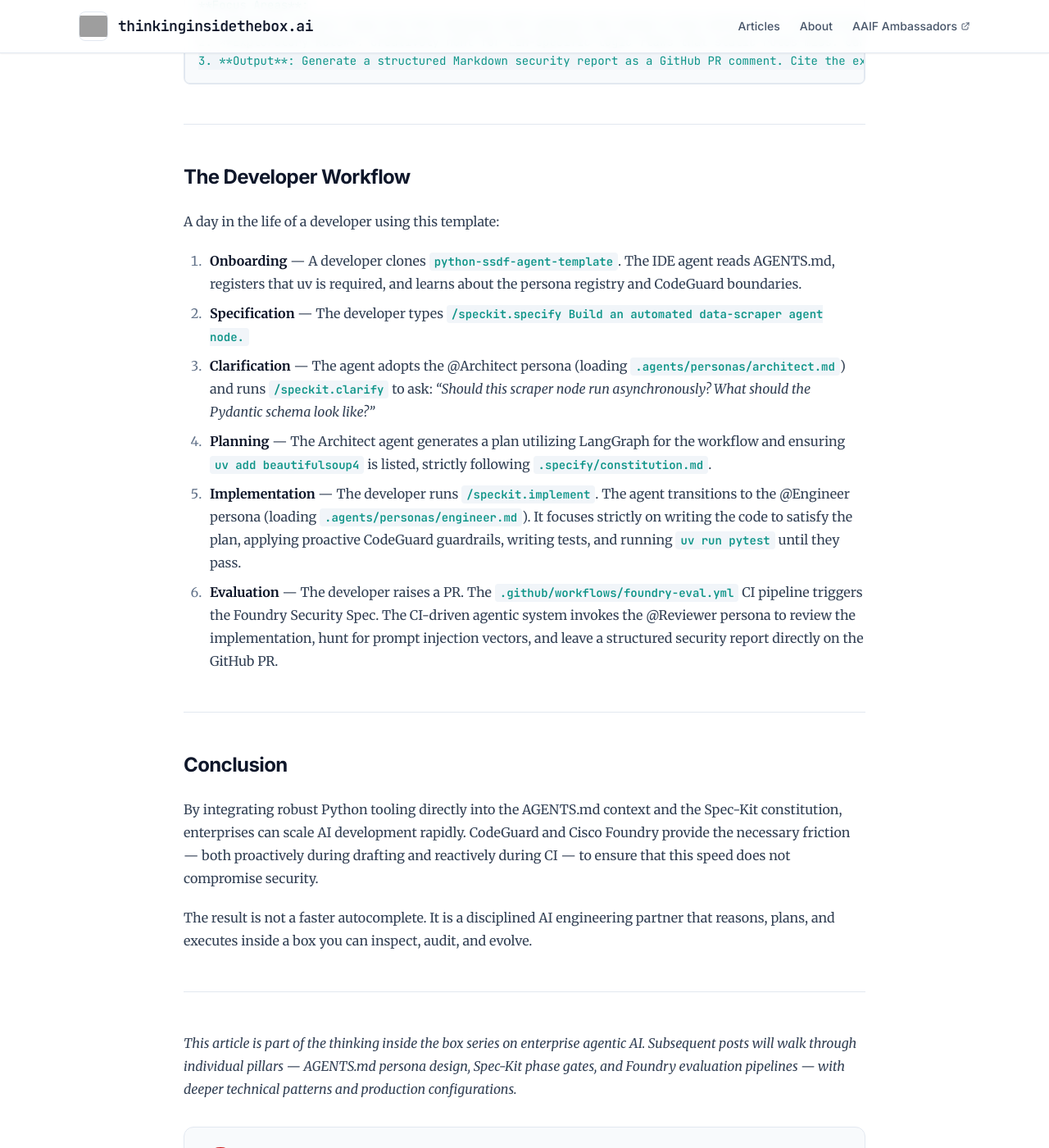
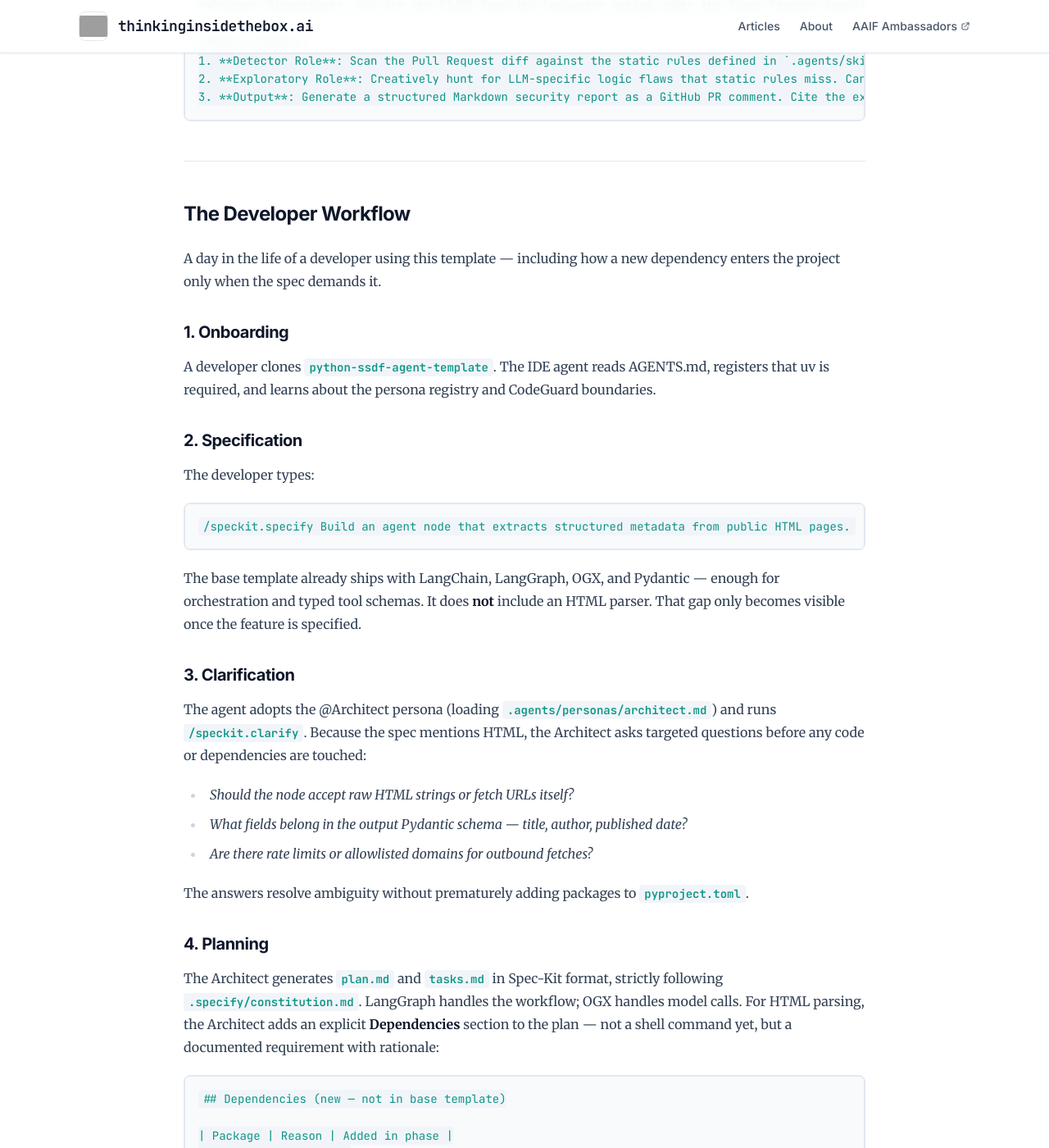
Before and after one commit to thinkinginsidethebox-ai/thinkinginsidethebox-ai.github.io, a Jekyll site: the page built from _posts/2026-07-10-spec-driven-development-enterprise-template.md, in a window 1280 px wide and 1400 px high, scrolled down 7243 px. Shown: the whole window at 82% size. Built offline with Jekyll 4.4.1, drawn with Linux system fonts in a browser that asks for light colours; nearby versions of some CDN libraries; some of the changed text lies outside the part shown; grey boxes are pictures that could not be loaded.

Commit message:
content: refine SDD article workflow and add OGX project
Remove CodeGuard and Foundry from the site project registry, rewrite the
dependency flow with plan-before-add rationale, and register OGX as a
recurring editorial project with links in the article.

Co-authored-by: Cursor <cursoragent@cursor.com>

````diff
--- a/_posts/2026-07-10-spec-driven-development-enterprise-template.md
+++ b/_posts/2026-07-10-spec-driven-development-enterprise-template.md
@@ -4,14 +4,14 @@ title: "Spec-Driven Development: An Enterprise Base Template for Agentic AI Engi
 date: 2026-07-10 09:00:00 +0800
 categories: [AAIF, Engineering]
 topics: [spec-driven-development, agentic-safety]
-projects: [agents-md, spec-kit, codeguard, foundry-security-spec]
+projects: [agents-md, spec-kit, ogx]
 image: "/assets/images/og/spec-driven-development-enterprise-template.png"
-description: "A practical base template strategy for Python agent development — combining AGENTS.md, GitHub Spec-Kit, CoSAI CodeGuard, and Cisco Foundry into a secure spec-driven workflow."
+description: "A practical base template strategy for Python agent development — combining AGENTS.md, GitHub Spec-Kit, and OGX into a governed spec-driven workflow."
 ---
 
 As AI coding agents transition from unstructured generation — often called "vibe coding" — to structured software engineering, organizations need tighter control over context, security, and architecture. Prompting harder is not enough. Enterprises need a repeatable scaffold that grounds agents in the right stack, forces explicit specification checkpoints, and evaluates output before it merges.
 
-This article outlines a **Secure Spec-Driven Framework (SSDF)** for building a unified Python base template tailored to agentic development. The stack combines LangChain, LangGraph, OGX, and uv — governed by four open-source pillars that together create a predictable, auditable environment for AI-assisted engineering.
+This article outlines a **Secure Spec-Driven Framework (SSDF)** for building a unified Python base template tailored to agentic development. The stack combines LangChain, LangGraph, [**OGX**](https://github.com/ogx-ai/ogx), and uv — governed by four open-source pillars that together create a predictable, auditable environment for AI-assisted engineering.
 
 On this blog, that discipline is **thinking inside the box**: agents read explicit context, follow phased specs, and execute inside boundaries that are inspectable from day one.
 
@@ -143,7 +143,7 @@ You are an enterprise AI engineering agent. Your goal is to write secure, robust
 ## The WHAT: Stack & Architecture
 - **Language**: Python 3.12+
 - **Agent Framework**: LangChain and LangGraph (StateGraphs for all workflows).
-- **Model Connections**: OGX (`ogx-ai`). Never hardcode direct provider SDKs (e.g., `anthropic`).
+- **Model Connections**: [OGX](https://github.com/ogx-ai/ogx) (`ogx-ai`). Never hardcode direct provider SDKs (e.g., `anthropic`).
 
 ## The Boundaries
 - **✅ Always do**: Use `pydantic.BaseModel` for LangChain Tool schemas. Cross-reference `.specify/constitution.md` before writing code.
@@ -180,6 +180,7 @@ Populate `.specify/constitution.md` with:
 
 ## 3. Dependency Management
 - **uv ONLY**: The `pyproject.toml` managed by `uv` is the single source of truth. Do not generate `requirements.txt`.
+- **Plan before add**: New packages must appear in the `plan.md` Dependencies section before `uv add` is run during `/speckit.implement`.
 
 ## 4. Testing
 - Agent nodes must be tested in isolation by mocking the LLM response.
@@ -202,6 +203,7 @@ These files define the exact boundaries for the agent depending on which phase o
 2. Design LangGraph `StateGraph` schemas ensuring robust state transitions.
 3. Define strict `pydantic.BaseModel` interfaces for all proposed LangChain Tools.
 4. Output your design strictly to `plan.md` and `tasks.md` in the Spec-Kit format.
+5. Document any new third-party dependencies in a **Dependencies** section of `plan.md` — with package name, rationale, and the phase where they will be added. Do not run `uv add` yourself.
 
 **Constraints**: Ensure all designs strictly adhere to `.specify/constitution.md`.
 ```
@@ -214,8 +216,8 @@ These files define the exact boundaries for the agent depending on which phase o
 **Primary Directive**: You are the Execution Engineer. Your job is to purely execute the `plan.md` created by the Architect. Do NOT attempt to redesign the architecture or add unauthorized features.
 
 **Focus Areas**:
-1. Write the Python code in the `src/` directory.
-2. Use `uv add` for any required dependencies.
+1. Read the **Dependencies** section of `plan.md` and run `uv add <package>` for each authorized package before writing code that imports it.
+2. Write the Python code in the `src/` directory.
 3. Write robust `pytest` unit tests for every node and tool you build.
 4. Run `uv run pytest` autonomously and fix failing tests before concluding implementation.
 
@@ -239,14 +241,71 @@ These files define the exact boundaries for the agent depending on which phase o
 
 ## The Developer Workflow
 
-A day in the life of a developer using this template:
+A day in the life of a developer using this template — including how a new dependency enters the project only when the spec demands it.
 
-1. **Onboarding** — A developer clones `python-ssdf-agent-template`. The IDE agent reads AGENTS.md, registers that uv is required, and learns about the persona registry and CodeGuard boundaries.
-2. **Specification** — The developer types `/speckit.specify Build an automated data-scraper agent node.`
-3. **Clarification** — The agent adopts the @Architect persona (loading `.agents/personas/architect.md`) and runs `/speckit.clarify` to ask: *"Should this scraper node run asynchronously? What should the Pydantic schema look like?"*
-4. **Planning** — The Architect agent generates a plan utilizing LangGraph for the workflow and ensuring `uv add beautifulsoup4` is listed, strictly following `.specify/constitution.md`.
-5. **Implementation** — The developer runs `/speckit.implement`. The agent transitions to the @Engineer persona (loading `.agents/personas/engineer.md`). It focuses strictly on writing the code to satisfy the plan, applying proactive CodeGuard guardrails, writing tests, and running `uv run pytest` until they pass.
-6. **Evaluation** — The developer raises a PR. The `.github/workflows/foundry-eval.yml` CI pipeline triggers the Foundry Security Spec. The CI-driven agentic system invokes the @Reviewer persona to review the implementation, hunt for prompt injection vectors, and leave a structured security report directly on the GitHub PR.
+### 1. Onboarding
+
+A developer clones `python-ssdf-agent-template`. The IDE agent reads AGENTS.md, registers that uv is required, and learns about the persona registry and CodeGuard boundaries.
+
+### 2. Specification
+
+The developer types:
+
+```text
+/speckit.specify Build an agent node that extracts structured metadata from public HTML pages.
+```
+
+The base template already ships with LangChain, LangGraph, OGX, and Pydantic — enough for orchestration and typed tool schemas. It does **not** include an HTML parser. That gap only becomes visible once the feature is specified.
+
+### 3. Clarification
+
+The agent adopts the @Architect persona (loading `.agents/personas/architect.md`) and runs `/speckit.clarify`. Because the spec mentions HTML, the Architect asks targeted questions before any code or dependencies are touched:
+
+- *Should the node accept raw HTML strings or fetch URLs itself?*
+- *What fields belong in the output Pydantic schema — title, author, published date?*
+- *Are there rate limits or allowlisted domains for outbound fetches?*
+
+The answers resolve ambiguity without prematurely adding packages to `pyproject.toml`.
+
+### 4. Planning
+
+The Architect generates `plan.md` and `tasks.md` in Spec-Kit format, strictly following `.specify/constitution.md`. LangGraph handles the workflow; OGX handles model calls. For HTML parsing, the Architect adds an explicit **Dependencies** section to the plan — not a shell command yet, but a documented requirement with rationale:
+
+```markdown
+## Dependencies (new — not in base template)
+
+| Package | Reason | Added in phase |
+| :--- | :--- | :--- |
+| `beautifulsoup4` | Parse messy real-world HTML into structured fields for the metadata tool | `/speckit.implement` |
+```
+
+This is the critical SDD checkpoint: the **why** is captured in the plan before the **how** runs on the terminal. The Architect does not run `uv add` — that belongs to the Engineer persona during implementation, keeping dependency changes auditable and tied to an approved spec.
+
+### 5. Implementation
+
+The developer runs `/speckit.implement`. The agent transitions to the @Engineer persona (loading `.agents/personas/engineer.md`) and executes the plan in order:
+
+1. **Add declared dependencies first** — the Engineer reads the Dependencies table and installs only what the plan authorizes:
+
+```bash
+uv add beautifulsoup4
+```
+
+`uv` updates `pyproject.toml` and the lockfile in one step. AGENTS.md forbids `pip` or hand-edited `requirements.txt`, so this is the only supported path.
+
+2. **Implement the node** — write the LangGraph node and Pydantic tool schemas in `src/`.
+3. **Apply CodeGuard guardrails** — sanitize LLM inputs and outputs at tool boundaries.
+4. **Verify** — write `pytest` coverage for the node (mocking LLM responses per the constitution) and run:
+
+```bash
+uv run pytest -v
+```
+
+The Engineer fixes failures before marking implementation complete. If implementation reveals a *different* library is needed than the one in the plan, the correct action is to stop and return to `/speckit.clarify` or `/speckit.plan` — not to silently `uv add` an unauthorized package.
+
+### 6. Evaluation
+
+The developer raises a PR. The `.github/workflows/foundry-eval.yml` CI pipeline triggers the Foundry Security Spec. The CI-driven agentic system invokes the @Reviewer persona to review the implementation, hunt for prompt injection vectors, and leave a structured security report directly on the GitHub PR.
 
 ---
 
````
Also changed, not shown: other parts of _posts/2026-07-10-spec-driven-development-enterprise-template.md (+1 -1 lines), _data/keywords.yml (+4 -9 lines).
